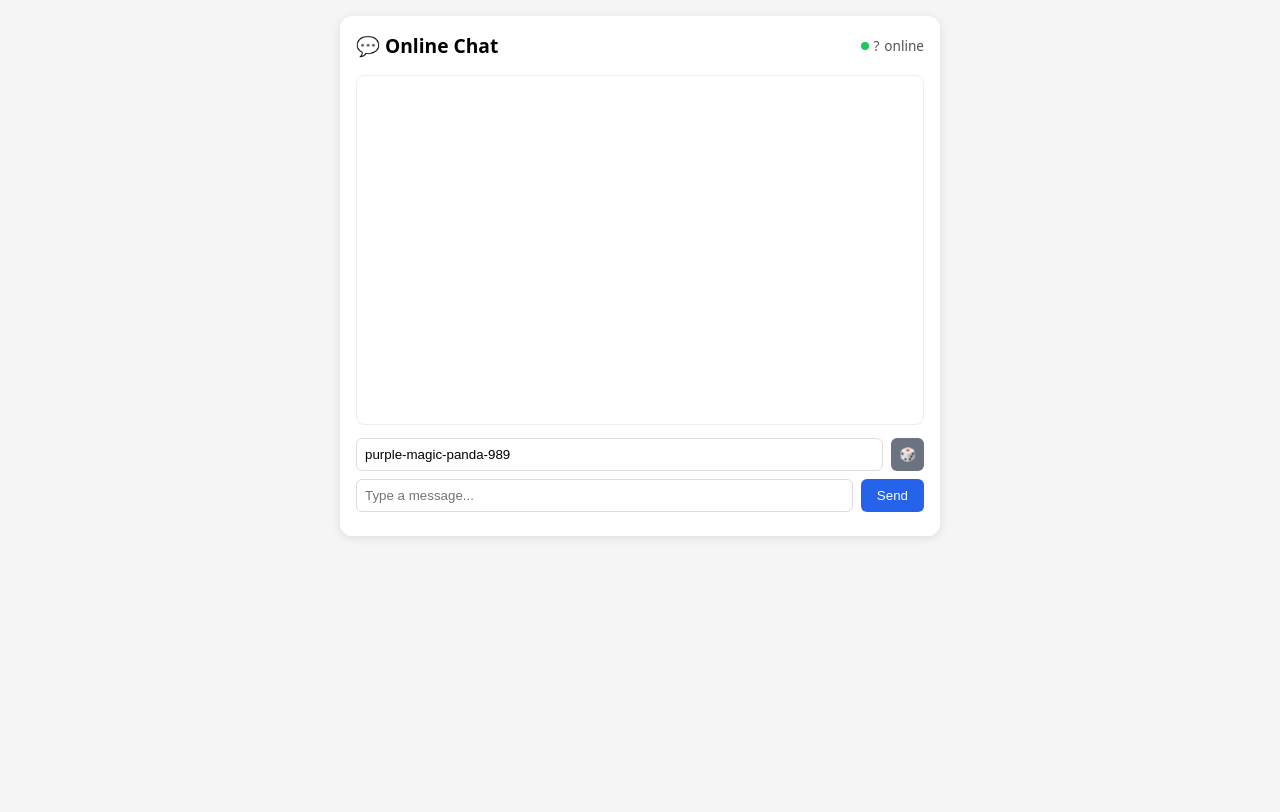
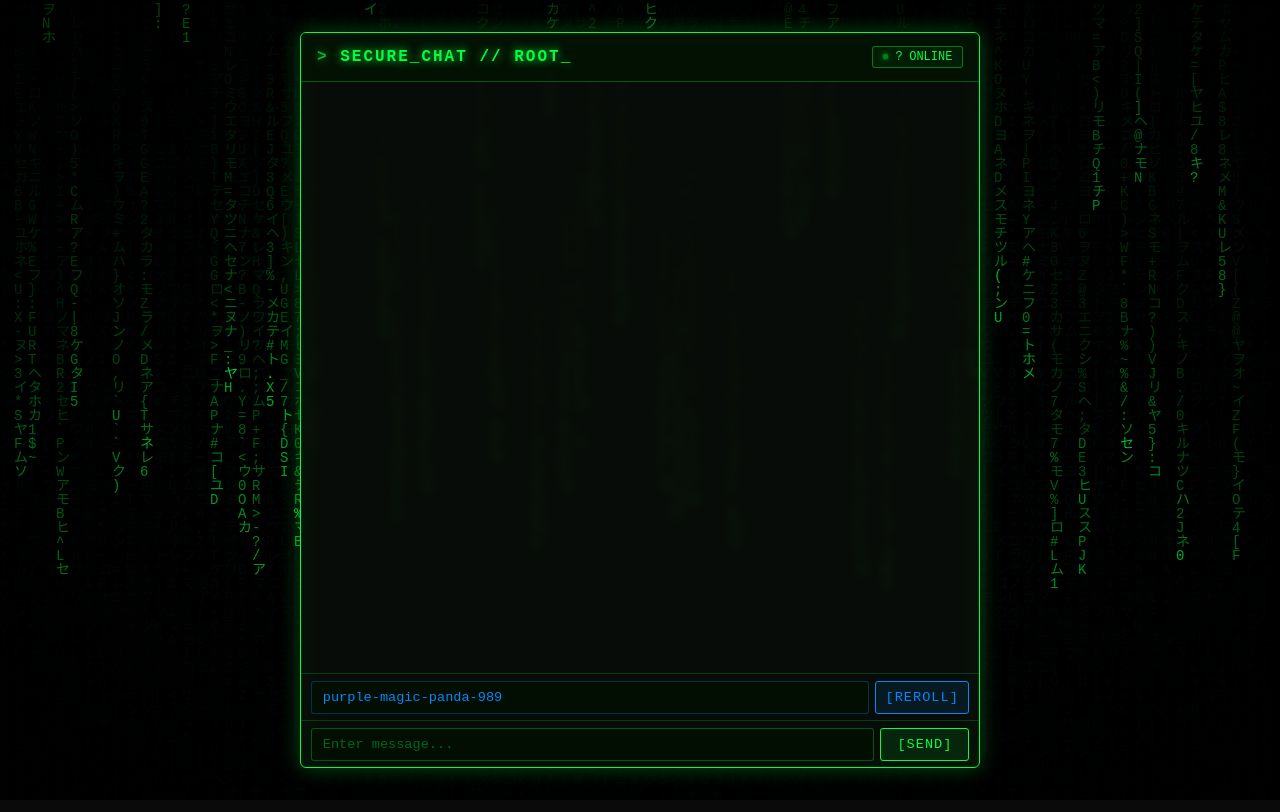
Before and after one commit to ruoyan812/chat-frontend, a website built with Vite: page index.html in a window 1280 px wide. Built offline with nearby package versions, Linux system fonts and the light colour scheme; no server answers.

Commit message:
feat: hacker matrix theme with animated background

```diff
--- a/src/main.ts
+++ b/src/main.ts
@@ -3,22 +3,70 @@ import type { ChatMessage } from "./chat";
 import { generateUsername } from "./username";
 import "./style.css";
 
+// ========== 矩阵雨背景 ==========
+const canvas = document.createElement("canvas");
+canvas.id = "matrix-canvas";
+document.body.prepend(canvas);
+
+const ctx = canvas.getContext("2d")!;
+function resize() { canvas.width = window.innerWidth; canvas.height = window.innerHeight; }
+resize();
+window.addEventListener("resize", resize);
+
+const CHARS = "ABCDEFGHIJKLMNOPQRSTUVWXYZ0123456789@#$%^&*()_+-=[]{}|;:,.<>?/~`アイウエオカキクケコサシスセソタチツテトナニヌネノハヒフヘホマミムメモヤユヨラリルレロワヲン";
+const FONT_SIZE = 14;
+let columns = Math.floor(canvas.width / FONT_SIZE);
+let drops: number[] = Array(columns).fill(1);
+
+window.addEventListener("resize", () => {
+  columns = Math.floor(canvas.width / FONT_SIZE);
+  drops = Array(columns).fill(1);
+});
+
+function drawMatrix() {
+  ctx.fillStyle = "rgba(10, 10, 10, 0.08)";
+  ctx.fillRect(0, 0, canvas.width, canvas.height);
+  ctx.font = FONT_SIZE + "px monospace";
+
+  for (let i = 0; i < drops.length; i++) {
+    const ch = CHARS[Math.floor(Math.random() * CHARS.length)];
+    const x = i * FONT_SIZE;
+    const y = drops[i] * FONT_SIZE;
+    const alpha = Math.random() > 0.95 ? 1 : 0.7;
+    ctx.fillStyle = `rgba(0, 255, 65, ${alpha})`;
+    ctx.fillText(ch, x, y);
+    if (y > canvas.height && Math.random() > 0.975) drops[i] = 0;
+    drops[i]++;
+  }
+}
+setInterval(drawMatrix, 50);
+
+// ========== 扫描线 + 暗角覆盖层 ==========
+const scanlines = document.createElement("div");
+scanlines.className = "scanlines";
+document.body.appendChild(scanlines);
+
+const vignette = document.createElement("div");
+vignette.className = "vignette";
+document.body.appendChild(vignette);
+
+// ========== DOM ==========
 const app = document.querySelector<HTMLDivElement>("#app")!;
 app.innerHTML = `
   <div class="chat-container">
     <div class="header">
-      <h2>💬 Online Chat</h2>
-      <span class="online-badge"><span class="dot"></span><span id="online-num">-</span> online</span>
+      <h2>SECURE_CHAT // ROOT</h2>
+      <span class="online-badge"><span class="dot"></span><span id="online-num">-</span> ONLINE</span>
     </div>
     <div class="messages" id="messages"></div>
     <form id="form">
       <div class="input-row">
         <input id="name" maxlength="20" />
-        <button type="button" id="reroll">🎲</button>
+        <button type="button" id="reroll" title="Reroll identity">[REROLL]</button>
       </div>
       <div class="input-row">
-        <input id="input" placeholder="Type a message..." autocomplete="off" required />
-        <button type="submit">Send</button>
+        <input id="input" placeholder="Enter message..." autocomplete="off" required />
+        <button type="submit">[SEND]</button>
       </div>
     </form>
   </div>
@@ -31,19 +79,23 @@ const inputEl = document.getElementById("input") as HTMLInputElement;
 const rerollBtn = document.getElementById("reroll") as HTMLButtonElement;
 const onlineNumEl = document.getElementById("online-num") as HTMLSpanElement;
 
+// ========== 用户名 ==========
 nameEl.value = generateUsername();
 rerollBtn.addEventListener("click", () => { nameEl.value = generateUsername(); });
 
+// ========== 渲染消息 ==========
 function appendMessage(msg: ChatMessage) {
   const div = document.createElement("div");
   div.className = `msg ${msg.type}`;
   const time = new Date(msg.time).toLocaleTimeString();
-  div.innerHTML = `<span class="user"></span><span class="time">${time}</span><div class="text">${msg.text}</div>`;
+  div.innerHTML = `<span class="user"></span><span class="time">${time}</span><div class="text"></div>`;
   div.querySelector(".user")!.textContent = msg.user;
+  div.querySelector(".text")!.textContent = msg.text;
   messagesEl.appendChild(div);
   messagesEl.scrollTop = messagesEl.scrollHeight;
 }
 
+// ========== 连接 ==========
 const ws = connectChat(appendMessage, () => {
   send(ws, {
     type: "system",
@@ -53,6 +105,7 @@ const ws = connectChat(appendMessage, () => {
   });
 });
 
+// 离开通知
 window.addEventListener("beforeunload", () => {
   send(ws, {
     type: "system",
@@ -62,6 +115,7 @@ window.addEventListener("beforeunload", () => {
   });
 });
 
+// ========== 在线人数轮询 ==========
 const API_BASE = "https://api.chat.812669.xyz";
 async function fetchOnline() {
   try {
@@ -73,19 +127,18 @@ async function fetchOnline() {
 fetchOnline();
 setInterval(fetchOnline, 5000);
 
+// ========== 发送 ==========
 formEl.addEventListener("submit", (e) => {
   e.preventDefault();
   const text = inputEl.value.trim();
   if (!text) return;
-
   const msg: ChatMessage = {
     type: "chat",
     user: nameEl.value.trim() || generateUsername(),
     text,
     time: Date.now(),
   };
-
   send(ws, msg);
-  appendMessage(msg);       // ← 加这一行！自己发的消息直接显示
+  appendMessage(msg);
   inputEl.value = "";
 });
--- a/src/style.css
+++ b/src/style.css
@@ -1,18 +1,237 @@
-* { box-sizing: border-box; margin: 0; padding: 0; }
-body { font-family: system-ui, sans-serif; background: #f5f5f5; padding: 1rem; }
-.chat-container { max-width: 600px; margin: 0 auto; background: white; border-radius: 12px; padding: 1rem; box-shadow: 0 2px 10px rgba(0,0,0,0.1); }
-.header { display: flex; justify-content: space-between; align-items: center; margin-bottom: 1rem; }
-h2 { font-size: 1.2rem; }
-.online-badge { font-size: 0.85rem; color: #555; display: flex; align-items: center; gap: 0.3rem; }
-.dot { width: 8px; height: 8px; background: #22c55e; border-radius: 50%; display: inline-block; }
-.messages { height: 350px; overflow-y: auto; border: 1px solid #eee; border-radius: 8px; padding: 0.8rem; margin-bottom: 0.8rem; }
-.msg { margin-bottom: 0.5rem; padding: 0.4rem 0.6rem; border-radius: 6px; font-size: 0.9rem; }
-.msg.chat { background: #f0f4ff; }
-.msg.system { background: #fff3cd; font-style: italic; font-size: 0.8rem; }
-.msg .user { font-weight: 600; margin-right: 0.5rem; }
-.msg .time { font-size: 0.7rem; color: #999; }
-.msg .text { margin-top: 0.2rem; }
-.input-row { display: flex; gap: 0.5rem; margin-bottom: 0.5rem; }
-.input-row input { flex: 1; padding: 0.5rem; border: 1px solid #ddd; border-radius: 6px; }
-.input-row button { padding: 0.5rem 1rem; border: none; background: #2563eb; color: white; border-radius: 6px; cursor: pointer; }
-#reroll { background: #6b7280; padding: 0.5rem; }
+/* ========== 全局 ========== */
+* { margin: 0; padding: 0; box-sizing: border-box; }
+
+body {
+  font-family: 'Courier New', 'Consolas', monospace;
+  background: #0a0a0a;
+  color: #00ff41;
+  overflow: hidden;
+  height: 100vh;
+}
+
+/* ========== 矩阵雨 canvas ========== */
+#matrix-canvas {
+  position: fixed;
+  top: 0; left: 0;
+  width: 100vw; height: 100vh;
+  z-index: 0;
+  pointer-events: none;
+}
+
+/* ========== 扫描线 ========== */
+.scanlines {
+  position: fixed;
+  top: 0; left: 0;
+  width: 100vw; height: 100vh;
+  z-index: 1;
+  pointer-events: none;
+  background: repeating-linear-gradient(
+    0deg,
+    rgba(0,0,0,0.15) 0px,
+    rgba(0,0,0,0.15) 1px,
+    transparent 1px,
+    transparent 3px
+  );
+}
+
+/* ========== 暗角 ========== */
+.vignette {
+  position: fixed;
+  top: 0; left: 0;
+  width: 100vw; height: 100vh;
+  z-index: 2;
+  pointer-events: none;
+  background: radial-gradient(ellipse at center, transparent 40%, rgba(0,0,0,0.7) 100%);
+}
+
+/* ========== 聊天容器 ========== */
+.chat-container {
+  position: relative;
+  z-index: 10;
+  max-width: 680px;
+  margin: 2rem auto;
+  height: calc(100vh - 4rem);
+  display: flex;
+  flex-direction: column;
+  background: rgba(10, 15, 10, 0.85);
+  border: 1px solid #00ff41;
+  border-radius: 6px;
+  box-shadow:
+    0 0 20px rgba(0,255,65,0.3),
+    inset 0 0 30px rgba(0,255,65,0.05);
+  backdrop-filter: blur(4px);
+  overflow: hidden;
+}
+
+/* ========== 头部 ========== */
+.header {
+  display: flex;
+  justify-content: space-between;
+  align-items: center;
+  padding: 0.8rem 1rem;
+  border-bottom: 1px solid rgba(0,255,65,0.3);
+  background: rgba(0,20,0,0.6);
+}
+
+.header h2 {
+  font-size: 1rem;
+  color: #00ff41;
+  text-shadow: 0 0 10px #00ff41;
+  letter-spacing: 2px;
+}
+
+.header h2::before { content: "> "; opacity: 0.7; }
+.header h2::after  { content: "_"; animation: blink 1s infinite; }
+
+@keyframes blink { 0%,50%{opacity:1} 51%,100%{opacity:0} }
+
+.online-badge {
+  font-size: 0.75rem;
+  color: #00ff41;
+  display: flex;
+  align-items: center;
+  gap: 0.4rem;
+  padding: 0.2rem 0.6rem;
+  border: 1px solid rgba(0,255,65,0.4);
+  border-radius: 3px;
+  background: rgba(0,255,65,0.05);
+}
+
+.dot {
+  width: 7px; height: 7px;
+  background: #00ff41;
+  border-radius: 50%;
+  box-shadow: 0 0 8px #00ff41;
+  animation: pulse 1.5s infinite;
+}
+
+@keyframes pulse {
+  0%,100% { opacity: 1; transform: scale(1); }
+  50%     { opacity: 0.4; transform: scale(0.8); }
+}
+
+/* ========== 消息区 ========== */
+.messages {
+  flex: 1;
+  overflow-y: auto;
+  padding: 0.8rem;
+  scrollbar-width: thin;
+  scrollbar-color: #00ff41 rgba(0,20,0,0.3);
+}
+
+.messages::-webkit-scrollbar { width: 6px; }
+.messages::-webkit-scrollbar-track { background: rgba(0,20,0,0.3); }
+.messages::-webkit-scrollbar-thumb { background: #00ff41; border-radius: 3px; }
+
+.msg {
+  margin-bottom: 0.5rem;
+  padding: 0.4rem 0.6rem;
+  border-radius: 3px;
+  font-size: 0.85rem;
+  line-height: 1.4;
+  border-left: 2px solid transparent;
+  animation: fadeIn 0.3s ease;
+}
+
+@keyframes fadeIn {
+  from { opacity: 0; transform: translateX(-10px); }
+  to   { opacity: 1; transform: translateX(0); }
+}
+
+.msg.chat {
+  background: rgba(0,255,65,0.06);
+  border-left-color: #00ff41;
+}
+
+.msg.system {
+  background: rgba(255,170,0,0.08);
+  border-left-color: #ffaa00;
+  font-style: italic;
+  font-size: 0.78rem;
+  color: #ffaa00;
+}
+
+.msg .user {
+  font-weight: 700;
+  color: #00ff41;
+  text-shadow: 0 0 5px rgba(0,255,65,0.5);
+  margin-right: 0.5rem;
+}
+
+.msg.system .user { color: #ffaa00; text-shadow: none; }
+
+.msg .time {
+  font-size: 0.65rem;
+  color: #006622;
+  margin-left: 0.3rem;
+}
+
+.msg .text { margin-top: 0.15rem; word-break: break-word; }
+
+/* ========== 输入区 ========== */
+.input-row {
+  display: flex;
+  gap: 0.4rem;
+  padding: 0.4rem 0.6rem;
+  border-top: 1px solid rgba(0,255,65,0.2);
+}
+
+.input-row input {
+  flex: 1;
+  padding: 0.5rem 0.7rem;
+  background: rgba(0,15,0,0.8);
+  border: 1px solid rgba(0,255,65,0.3);
+  border-radius: 3px;
+  color: #00ff41;
+  font-family: 'Courier New', monospace;
+  font-size: 0.85rem;
+  outline: none;
+  transition: border-color 0.2s, box-shadow 0.2s;
+}
+
+.input-row input::placeholder { color: #006622; }
+.input-row input:focus {
+  border-color: #00ff41;
+  box-shadow: 0 0 10px rgba(0,255,65,0.3);
+}
+
+.input-row button {
+  padding: 0.5rem 1rem;
+  background: rgba(0,255,65,0.1);
+  border: 1px solid #00ff41;
+  color: #00ff41;
+  font-family: 'Courier New', monospace;
+  font-size: 0.85rem;
+  border-radius: 3px;
+  cursor: pointer;
+  transition: all 0.2s;
+  letter-spacing: 1px;
+}
+
+.input-row button:hover {
+  background: #00ff41;
+  color: #0a0a0a;
+  box-shadow: 0 0 15px rgba(0,255,65,0.5);
+}
+
+#reroll {
+  padding: 0.5rem 0.6rem;
+  background: rgba(0,136,255,0.1);
+  border-color: #0088ff;
+  color: #0088ff;
+}
+
+#reroll:hover {
+  background: #0088ff;
+  color: #0a0a0a;
+  box-shadow: 0 0 15px rgba(0,136,255,0.5);
+}
+
+.input-row input#name {
+  color: #0088ff;
+  border-color: rgba(0,136,255,0.3);
+}
+.input-row input#name:focus {
+  border-color: #0088ff;
+  box-shadow: 0 0 10px rgba(0,136,255,0.3);
+}
```
